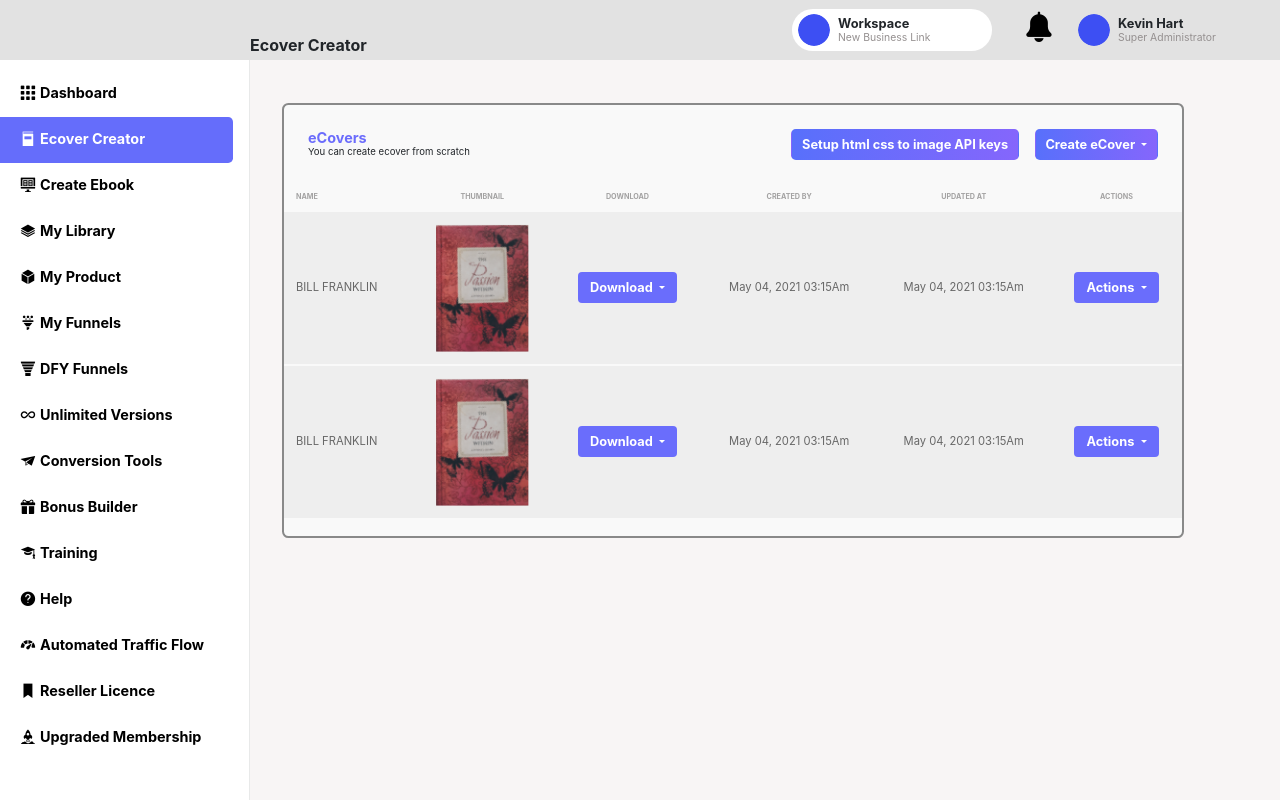
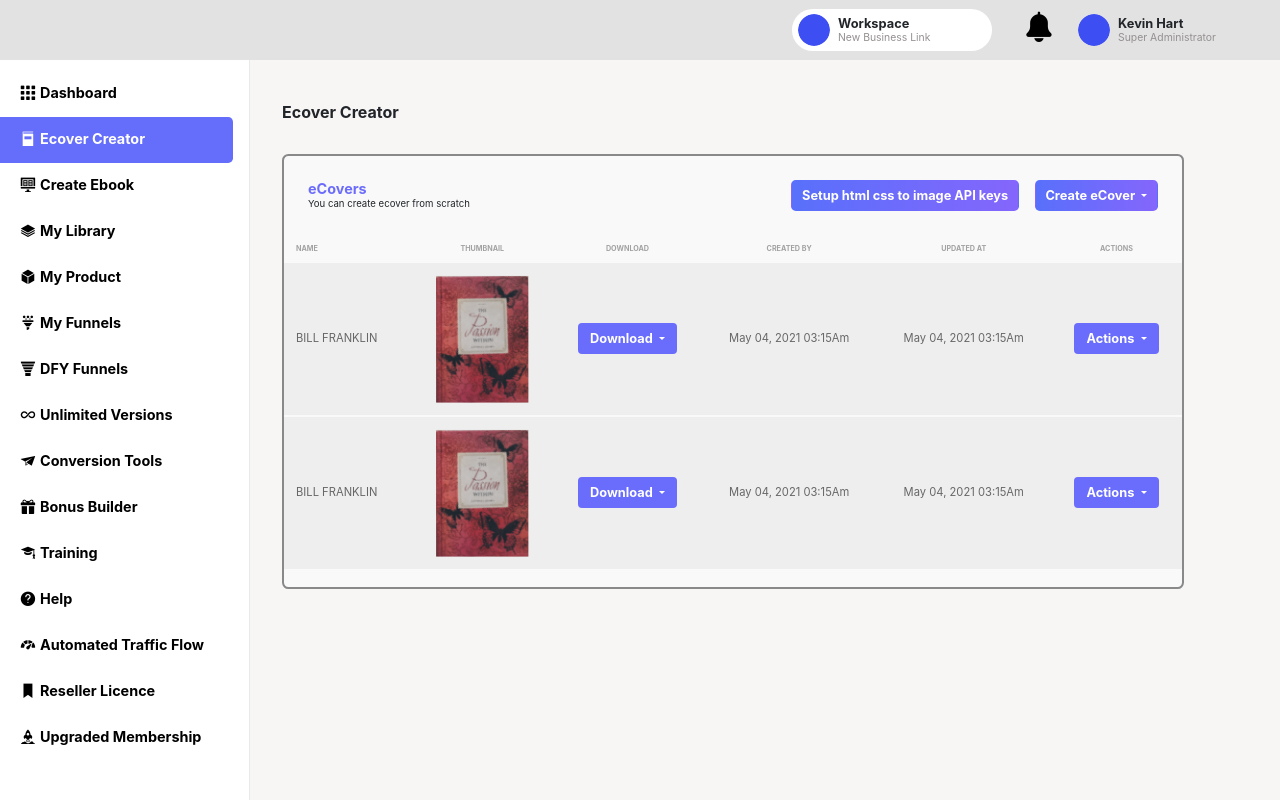
Before and after one commit to Mpiranha/funnel, a plain HTML site: page pages/e-cover.html in a window 1280 px wide. Drawn offline with nearby package versions, Linux system fonts and the light colour scheme; files whose address does not match are found by name.

Commit message:
update to ecover

```diff
--- a/pages/e-cover.html
+++ b/pages/e-cover.html
@@ -14,7 +14,7 @@
     <div class="container-fluid px-0">
         <div class="main-header">
             <h5 class="head-title">
-                Ecover Creator
+
             </h5>
             <div>
                 <nav class="nav align-items-center">
@@ -259,6 +259,9 @@
             </div>
             <div class="content-section">
                 <div class="container-fluid custom-padding">
+                    <h5 class="head-title">
+                        Ecover Creator
+                    </h5>
                     <div class="content-wrap">
                         <div class="content-head">
                             <div class="left-section">
```
